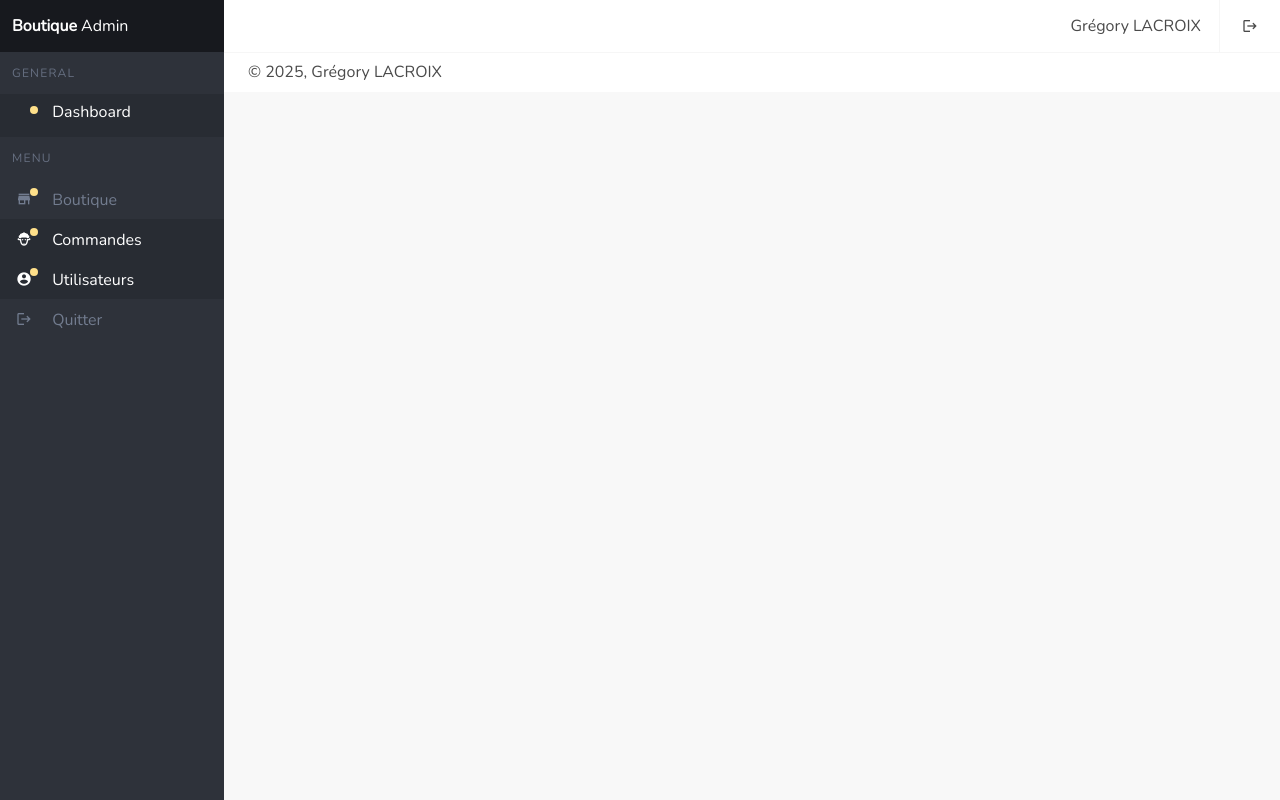
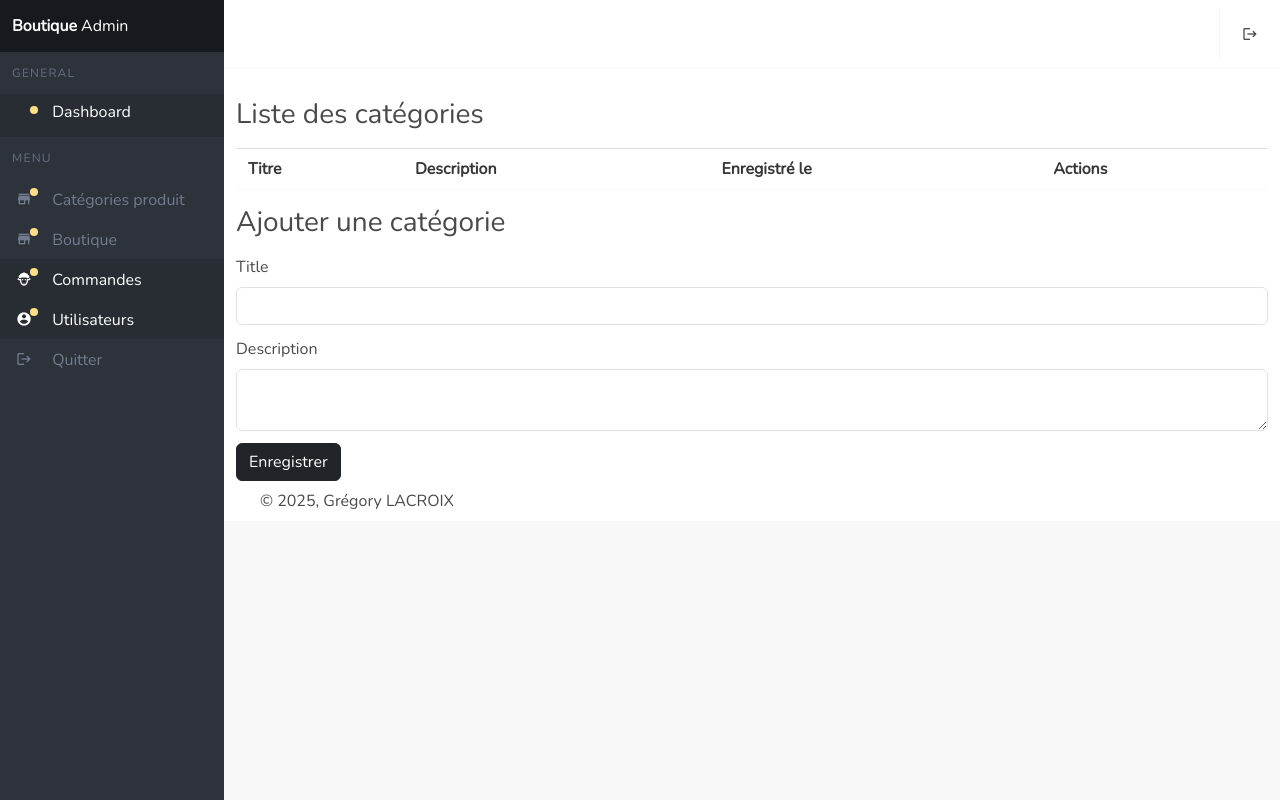
Before and after one commit to GregoryLacroix/mimics, a Symfony app: template templates/admin/category.html.twig in a window 1280 px wide. Run offline with Twig, Linux system fonts and the light colour scheme; the template is opened without the code that fills it, so the values that code supplies are empty; form fields are guessed from the names that the template uses; some libraries are stand-ins or nearby versions.

Commit message:
dev backoffice category crud + access admin

```diff
--- a/templates/admin/category.html.twig
+++ b/templates/admin/category.html.twig
@@ -5,5 +5,87 @@
 {% endblock %}
 
 {% block body %}
+	<div
+		class="container">
+		{#     success, OBJET MESSAGE  #}
+		{% for label, messages in app.flashes(['success', 'danger']) %}
+			{# "La catégorie a été enregistrée." in OBJET MESSAGE   #}
 
+			{% for message in messages %}
+				{#          bg-success  #}
+				{#          bg-danger  #}
+					<div class="bg-{{ label }} text-white p-3 mb-3"> {{ message|raw }}
+				</div>
+			{% endfor %}
+		{% endfor %}
+
+		<div>
+			<h2 class="my-4 fs-3">Liste des catégories</h2>
+
+			<table class="table table-bordered">
+				<thead>
+					<tr>
+						<th>Titre</th>
+						<th>Description</th>
+						<th>Enregistré le</th>
+						<th>Actions</th>
+					</tr>
+				</thead>
+				<tbody>
+					{% for item in dbCategory %}
+						{# {{ dump(item) }} #}
+						<tr>
+							<td>{{ item.title }}</td>
+							<td>{{ item.description }}</td>
+							<td>{{ item.createdAt|date('d/m/Y à H:i:s') }}</td>
+							<td>
+								<a href="{{ path('app_admin_category_update', {'id': item.id}) }}" class="btn btn-dark mb-2">
+									<i class="fa-solid fa-pen-to-square"></i>
+								</a>
+								<button class="btn btn-danger js-modal-trigger" data-target="modal-js-example--{{ item.id }}">
+									<i class="fa-solid fa-trash"></i>
+								</button>
+							</td>
+						</tr>
+
+						<div id="modal-js-example-{{ item.id }}" class="modal">
+
+							<div class="modal-background"></div>
+							<div class="modal-card">
+								<header class="modal-card-head">
+									<p class="modal-card-title">Modal title</p>
+									<button class="delete" aria-label="close"></button>
+								</header>
+								<section
+									class="modal-card-body"><!-- Content ... -->
+								</section>
+								<footer class="modal-card-foot">
+									<div class="buttons">
+										<button class="button is-success">Save changes</button>
+										<button class="button">Cancel</button>
+									</div>
+								</footer>
+							</div>
+						</div>
+
+
+					{% endfor %}
+				</tbody>
+			</table>
+		</div>
+
+		<div>
+			<h2 class="my-4 fs-3">Ajouter une catégorie</h2>
+
+			{{ form_start(categoryForm) }}
+
+			{{ form_row(categoryForm.title) }}
+
+			{{ form_row(categoryForm.description) }}
+
+			<button type="submit" class="btn btn-dark">Enregistrer</button>
+
+			{{ form_end(categoryForm) }}
+		</div>
+	</div>
 {% endblock %}
--- a/templates/base.admin.html.twig
+++ b/templates/base.admin.html.twig
@@ -8,6 +8,12 @@
 			{% block title %}{% endblock %}
 		</title>
 
+		{# CDN fontawesome #}
+		<link rel="stylesheet" href="https://cdnjs.cloudflare.com/ajax/libs/font-awesome/6.7.2/css/all.min.css" integrity="sha512-Evv84Mr4kqVGRNSgIGL/F/aIDqQb7xQ2vcrdIwxfjThSH8CSR7PBEakCr51Ck+w+/U6swU2Im1vVX0SVk9ABhg==" crossorigin="anonymous" referrerpolicy="no-referrer"/>
+
+		<link
+		href="https://cdn.jsdelivr.net/npm/bootstrap@5.3.3/dist/css/bootstrap.min.css" rel="stylesheet" integrity="sha384-QWTKZyjpPEjISv5WaRU9OFeRpok6YctnYmDr5pNlyT2bRjXh0JMhjY6hW+ALEwIH" crossorigin="anonymous">
+
 		<!-- Bulma is included -->
 		<link rel="stylesheet" href="{{ asset('css/main.min.css') }}"/>
 
@@ -17,6 +23,12 @@
 		<!-- Fonts -->
 		<link rel="dns-prefetch" href="https://fonts.gstatic.com"/>
 		<link href="https://fonts.googleapis.com/css?family=Nunito" rel="stylesheet" type="text/css"/>
+
+		<style>
+			#app {
+				padding-top: 30px;
+			}
+		</style>
 	</head>
 
 	<body>
@@ -32,37 +44,7 @@
 				<div class="navbar-menu fadeIn animated faster" id="navbar-menu">
 					<div class="navbar-end">
 						<div class="navbar-item has-dropdown has-dropdown-with-icons has-divider has-user-avatar is-hoverable">
-							<a
-								class="navbar-link is-arrowless">
-								<!-- <div class="is-user-avatar">
-																																																																								                <img
-																																																																								                  src="https://avatars.dicebear.com/v2/initials/john-doe.svg"
-																																																																								                  alt="John Doe" />
-																																																																								              </div> -->
-								<div class="is-user-name">
-									<span>Grégory LACROIX</span>
-								</div>
-								<!-- <span class="icon"><i class="mdi mdi-chevron-down"></i></span> -->
-							</a>
-							<!-- <div class="navbar-dropdown">
-																																																															                <a href="profile.php" class="navbar-item">
-																																																															                  <span class="icon"><i class="mdi mdi-account"></i></span>
-																																																															                  <span>My Profile</span>
-																																																															                </a>
-																																																															                <a class="navbar-item">
-																																																															                  <span class="icon"><i class="mdi mdi-settings"></i></span>
-																																																															                  <span>Settings</span>
-																																																															                </a>
-																																																															                <a class="navbar-item">
-																																																															                  <span class="icon"><i class="mdi mdi-email"></i></span>
-																																																															                  <span>Messages</span>
-																																																															                </a>
-																																																															                <hr class="navbar-divider" />
-																																																															                <a class="navbar-item">
-																																																															                  <span class="icon"><i class="mdi mdi-logout"></i></span>
-																																																															                  <span>Log Out</span>
-																																																															                </a>
-																																																															              </div> -->
+							<a class="navbar-link is-arrowless"></a>
 						</div>
 						<a href="connexion.php?action=logout" title="Log out" class="navbar-item is-desktop-icon-only">
 							<span class="icon">
@@ -95,6 +77,14 @@
 					</ul>
 					<p class="menu-label">MENU</p>
 					<ul class="menu-list">
+						<li>
+							<a href="{{ path('app_admin_category') }}" class="has-icon">
+								<span class="icon has-update-mark">
+									<span class="mdi mdi-store"></span>
+								</span>
+								<span class="menu-item-label">Catégories produit</span>
+							</a>
+						</li>
 						<li>
 							<a href="{{ path('app_admin_products') }}" class="has-icon">
 								<span class="icon has-update-mark">
@@ -153,6 +143,8 @@
 			{% block javascripts %}{% endblock %}
 
 			<!-- Icons below are for demo only. Feel free to use any icon pack. Docs: https://bulma.io/documentation/elements/icon/ -->
-			<link rel="stylesheet" href="https://cdn.materialdesignicons.com/4.9.95/css/materialdesignicons.min.css"/></body>
+			<link rel="stylesheet" href="https://cdn.materialdesignicons.com/4.9.95/css/materialdesignicons.min.css"/>
+			<script src="https://cdn.jsdelivr.net/npm/bootstrap@5.3.3/dist/js/bootstrap.bundle.min.js" integrity="sha384-YvpcrYf0tY3lHB60NNkmXc5s9fDVZLESaAA55NDzOxhy9GkcIdslK1eN7N6jIeHz" crossorigin="anonymous"></script>
+		</body>
 	</body>
 </html>
```
Also changed, not shown: src/Controller/AdminController.php (+87 -2 lines), src/Form/CategoryFormType.php (added, +51 -0 lines), src/Repository/CategoryRepository.php (+11 -11 lines).
